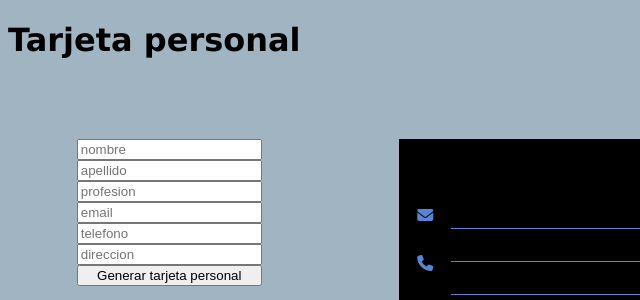
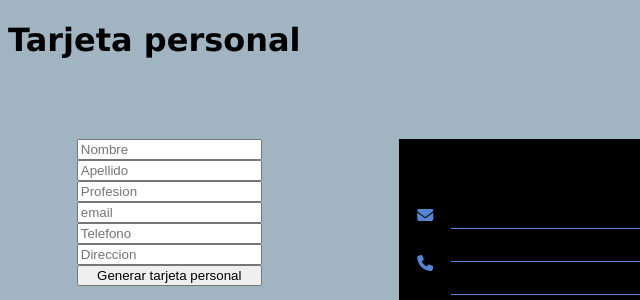
Before and after one commit to gbmarr/TPE_TIO, a plain HTML site: page personalCard.html in a window 1280 px wide. Shown: the top 300 px of the page, 0-640 px from the left. Drawn offline with Linux system fonts and the light colour scheme.

Commit message:
modifico mayusculas en personalCard.html

```diff
--- a/personalCard.html
+++ b/personalCard.html
@@ -17,19 +17,19 @@
                 id="input-name"
                 type="text"
                 name="input-name"
-                placeholder="nombre">
+                placeholder="Nombre">
             <label for="input-last-name"></label>
             <input
                 id="input-last-name"
                 type="text"
                 name="input-last-name"
-                placeholder="apellido">
+                placeholder="Apellido">
             <label for="input-occupation"></label>
             <input
                 id="input-occupation"
                 type="text"
                 name="input-occupation"
-                placeholder="profesion">
+                placeholder="Profesion">
             <label for="input-mail"></label>
             <input
                 id="input-email"
@@ -41,13 +41,13 @@
                 id="input-tel"
                 type="number"
                 name="input-tel"
-                placeholder="telefono">
+                placeholder="Telefono">
             <label for="input-address"></label>
             <input
                 id="input-address"
                 type="text"
                 name="input-address"
-                placeholder="direccion">
+                placeholder="Direccion">
             <button type="button" id="btn-generate-personal-card">Generar tarjeta personal</button>
         </form>
 
```
